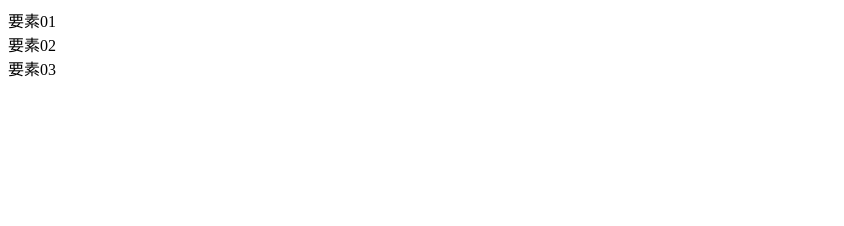
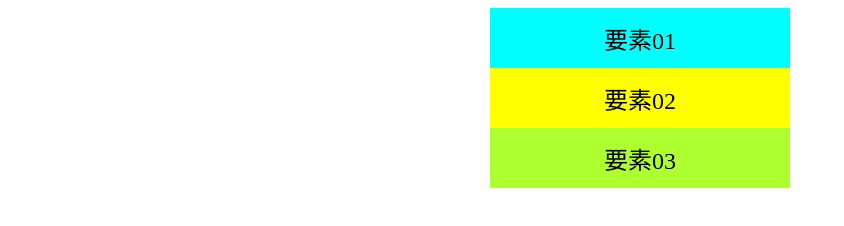
Before and after one commit to mimosusc/typescript-getting-started, a website built with webpack: page dist/index.html in a window 1280 px wide. Shown: the whole page, without its empty margins (0-844 px from the left). Built offline with nearby package versions, Linux system fonts and the light colour scheme.

Commit message:
👍 スタイリング

```diff
--- a/dist/index.html
+++ b/dist/index.html
@@ -4,6 +4,41 @@
   <meta charset="UTF-8">
   <meta name="viewport" content="width=device-width, initial-scale=1.0">
   <title>typescript getting started!</title>
+  <style>
+    .element--01 {
+      width: 300px;
+      height: 60px;
+      display: flex;
+      justify-content: center;
+      align-items: center;
+      font-size: 24px;
+      margin: auto;
+      background-color: cyan;
+    }
+    .element--02 {
+      width: 300px;
+      height: 60px;
+      display: flex;
+      justify-content: center;
+      align-items: center;
+      font-size: 24px;
+      margin: auto;
+      background-color: yellow;
+    }
+    .element--03 {
+      width: 300px;
+      height: 60px;
+      display: flex;
+      justify-content: center;
+      align-items: center;
+      font-size: 24px;
+      margin: auto;
+      background-color: greenyellow;
+    }
+    .element--03:active {
+      background-color: limegreen;
+    }
+  </style>
 </head>
 <body>
   <div class="element--01">要素01</div>
```
